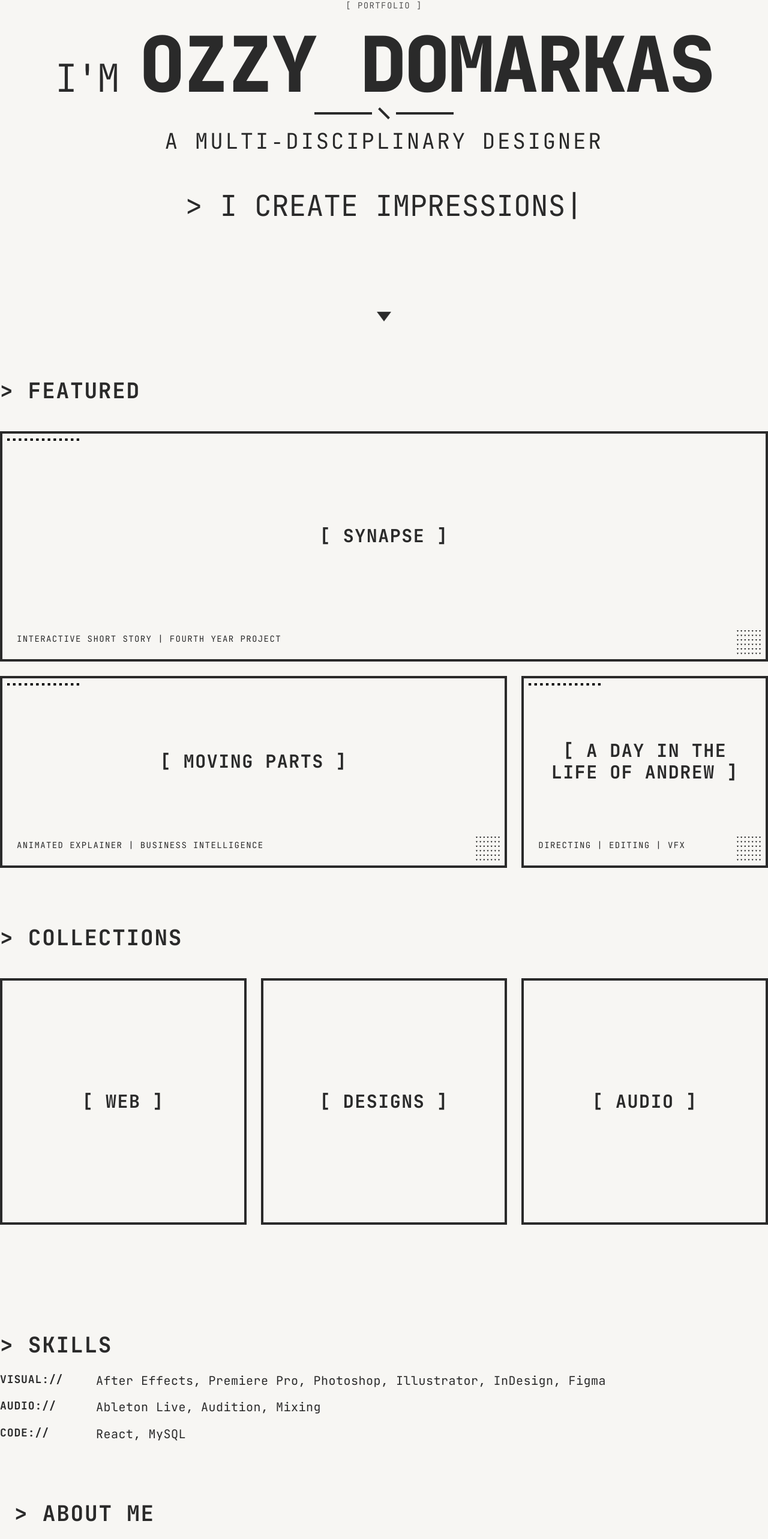
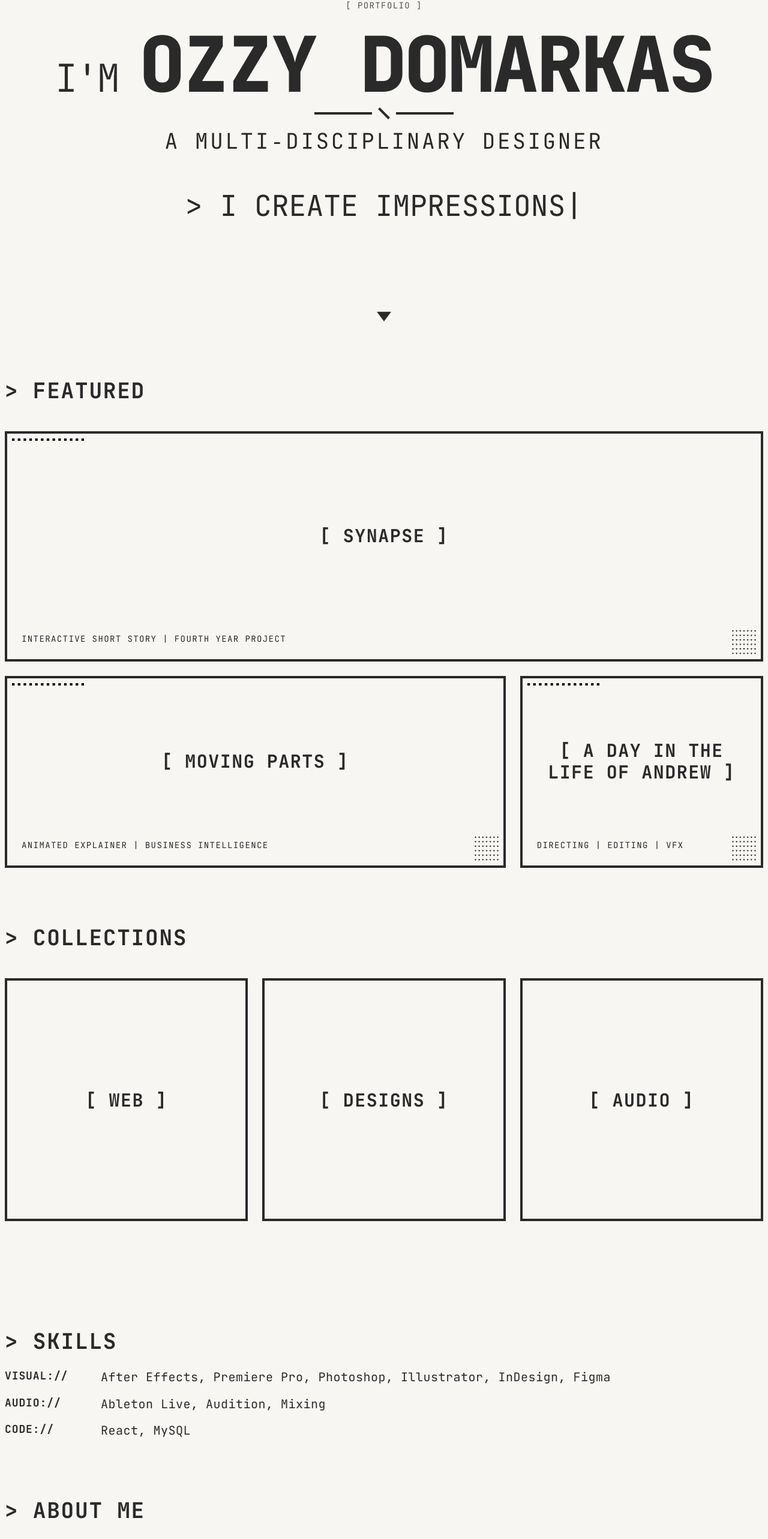
Before and after one commit to OzzyD1/OzzyD1.github.io, a React (Vite) app: page / in a window 1280 px wide. Shown: the part 217-2783 px from the top of the page at 60% size. Built offline with nearby package versions, Linux system fonts and the light colour scheme.

Commit message:
Updated styling

```diff
--- a/src/pages/AboutSection.jsx
+++ b/src/pages/AboutSection.jsx
@@ -19,13 +19,13 @@ const SOCIAL_LINKS = [
 function AboutSection() {
     return (
         <section
-            className="min-h-[80vh] px-6 py-12 scroll-mt-24 md:scroll-mt-32"
+            className="min-h-[80vh] px-2 py-12 scroll-mt-24 md:scroll-mt-32"
             data-section="about"
             style={{ backgroundColor: "var(--warm-bg)", color: "var(--off-black)" }}
         >
             <div className="max-w-7xl mx-auto">
                 {/* Section Header */}
-                <h2 className="text-2xl md:text-4xl font-bold mb-12 tracking-wider">
+                <h2 className="text-3xl md:text-4xl font-bold mb-12 tracking-wider">
                     {">"} ABOUT ME
                 </h2>
 
--- a/src/pages/CollectionsSection.jsx
+++ b/src/pages/CollectionsSection.jsx
@@ -47,13 +47,13 @@ function CollectionsSection() {
     return (
         <>
             <section
-                className="min-h-[80vh] py-12"
+                className="min-h-[80vh] max-w-7xl mx-auto px-2 py-12"
                 style={{ backgroundColor: "var(--warm-bg)", color: "var(--off-black)" }}
             >
-                <div className="max-w-7xl mx-auto">
+                <div>
                     {/* Collections Section */}
                     <div>
-                        <h2 className="text-2xl md:text-4xl font-bold mb-12 tracking-wider">
+                        <h2 className="text-3xl md:text-4xl font-bold mb-12 tracking-wider">
                             {">"} COLLECTIONS
                         </h2>
 
--- a/src/pages/FeaturedSection.jsx
+++ b/src/pages/FeaturedSection.jsx
@@ -31,13 +31,13 @@ function FeaturedSection() {
     return (
         <>
             <section
-                className="min-h-[80vh] py-12 max-w-7xl mx-auto"
+                className="min-h-[80vh] py-12 px-2 max-w-7xl mx-auto"
                 data-section="featured"
                 style={{ backgroundColor: "var(--warm-bg)", color: "var(--off-black)" }}
             >
                 <div>
                     {/* Section Header */}
-                    <h2 className="text-2xl md:text-4xl font-bold mb-12 tracking-wider">
+                    <h2 className="text-3xl md:text-4xl font-bold mb-12 tracking-wider">
                         {">"} FEATURED
                     </h2>
 
```
